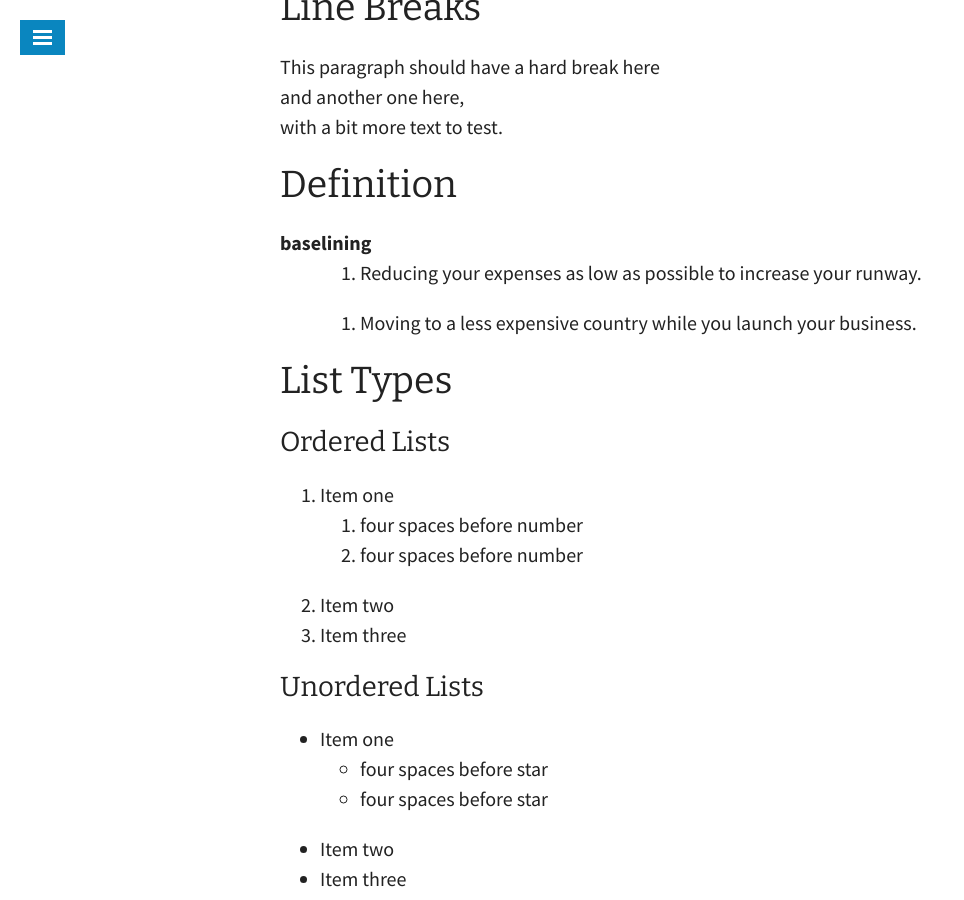
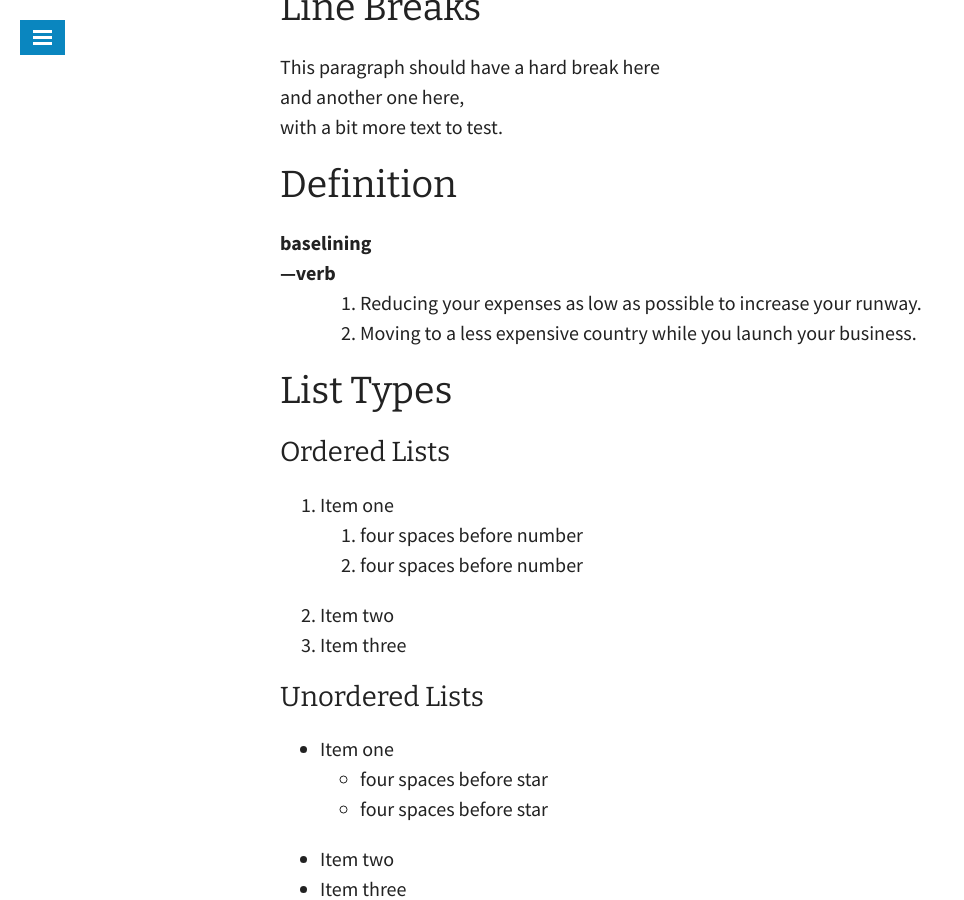
Before and after one commit to snowdj/bradonomics.github.io, a Jekyll site: the page built from _posts/2014-09-22-test-post.md, in a window 1280 px wide and 900 px high, scrolled down 1088 px. Shown: the whole window, without its empty margins (0-964 px from the left). Built offline with Jekyll 4.4.1, drawn with Linux system fonts in a browser that asks for light colours; some web fonts are replaced.

Commit message:
definitions

```diff
--- a/_posts/2014-09-22-test-post.md
+++ b/_posts/2014-09-22-test-post.md
@@ -26,8 +26,9 @@ with a bit more text to test.
 ## Definition
 
 baselining
+---verb
 : 1. Reducing your expenses as low as possible to increase your runway.
-: 2. Moving to a less expensive country while you launch your business.
+2. Moving to a less expensive country while you launch your business.
 
 ## List Types
 
```
